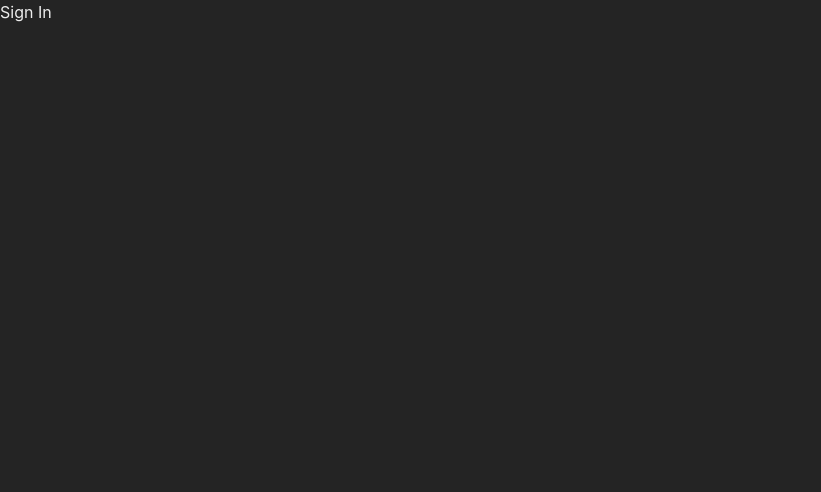
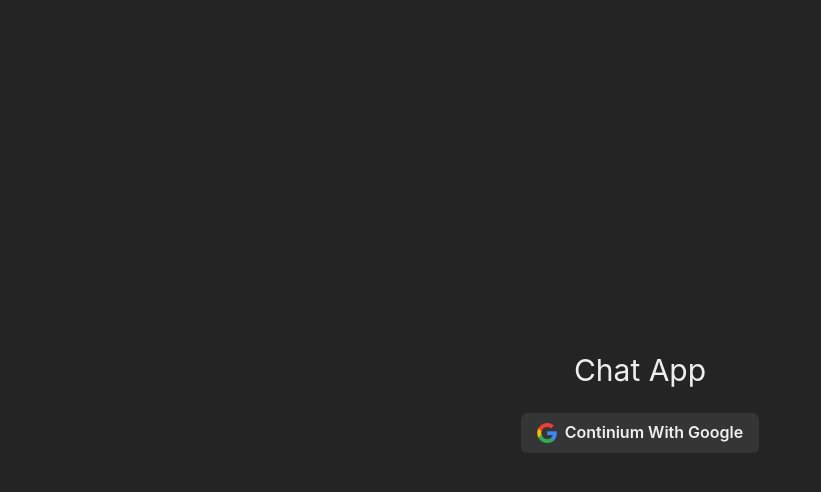
Before and after one commit to AlexJamisone/chat-app, a Next.js app: page / in a window 1280 px wide. Shown: the top 492 px of the page, without its empty margins (0-821 px from the left). Built offline with nearby package versions, Linux system fonts and the light colour scheme; no server answers.

Commit message:
Add Chat and Auth component /w base style Chakra

```diff
--- /dev/null
+++ b/src/components/Auth/Auth.tsx
@@ -0,0 +1,68 @@
+import { useState } from 'react'
+import {
+	Box,
+	Button,
+	Center,
+	Image,
+	Input,
+	Stack,
+	Text,
+} from '@chakra-ui/react'
+import { Session } from 'next-auth'
+import { signIn } from 'next-auth/react'
+
+interface IAuthProps {
+	session: Session | null
+	reloadSession: () => void
+}
+
+const Auth: React.FunctionComponent<IAuthProps> = ({
+	session,
+	reloadSession,
+}) => {
+	const [username, setUsername] = useState('')
+
+	const onSubmit = async () => {
+		try {
+			//CreateUsername Mutation to send our username to GraphQL API
+		} catch (error) {
+			console.log('onSubmit error', error);
+		}
+	}
+
+	return (
+		<Center height="100vh">
+			<Stack align="center" spacing={5}>
+				{session ? (
+					<>
+						<Text fontSize='3xl'>Create a Username</Text>
+						<Input
+							placeholder="Enter a username"
+							value={username}
+							onChange={(e) => setUsername(e.target.value)}
+						/>
+						<Button width='100%' onClick={onSubmit}>Save</Button>
+					</>
+				) : (
+					<>
+						<Text fontSize="3xl">Chat App</Text>
+						<Button
+							onClick={() => signIn('google')}
+							leftIcon={
+								<Image
+									height="20px"
+									src="/images/googlelogo.png"
+									alt="google logo"
+								/>
+							}
+						>
+							Continium With Google
+						</Button>
+					</>
+				)}
+			</Stack>
+		</Center>
+	)
+}
+
+export default Auth
--- /dev/null
+++ b/src/components/Chat/Chat.tsx
@@ -0,0 +1,14 @@
+import { Button } from "@chakra-ui/react"
+import { signOut } from "next-auth/react"
+
+interface IChatProps {}
+
+const Chat: React.FC<IChatProps> = (props) => {
+	return (
+		<div>
+			<Button onClick={() => signOut()}>LogOut</Button>
+		</div>
+	)
+}
+
+export default Chat
--- a/src/pages/index.tsx
+++ b/src/pages/index.tsx
@@ -1,20 +1,19 @@
+import { Box } from '@chakra-ui/react'
 import type { NextPage, NextPageContext } from 'next'
-import { getSession, signIn, signOut, useSession } from 'next-auth/react'
+import { getSession, useSession } from 'next-auth/react'
+import { Session } from 'next-auth'
+
+//Component
+import Auth from '../components/Auth/Auth'
+import Chat from '../components/Chat/Chat'
 
 const Home: NextPage = () => {
-	const { data } = useSession()
-	console.log('Here is Data', data)
-	return (
-		<div>
-			{data?.user ? (
-				<button onClick={() => signOut()}>Sign Out</button>
-			) : (
-				<button onClick={() => signIn('google')}>Sign In</button>
-			)}
+	const { data: session } = useSession()
+	console.log('Here is Session', session)
 
-			{data?.user?.name}
-		</div>
-	)
+	const reloadSession = () => {}
+
+	return <Box>{session?.user.username ? <Chat /> : <Auth session={session} reloadSession={reloadSession}/>}</Box>
 }
 
 export async function getServerSideProps(context: NextPageContext) {
```
Also changed, not shown: src/lib/next-auth.d.ts (added, +11 -0 lines), public/images/googlelogo.png (added).
